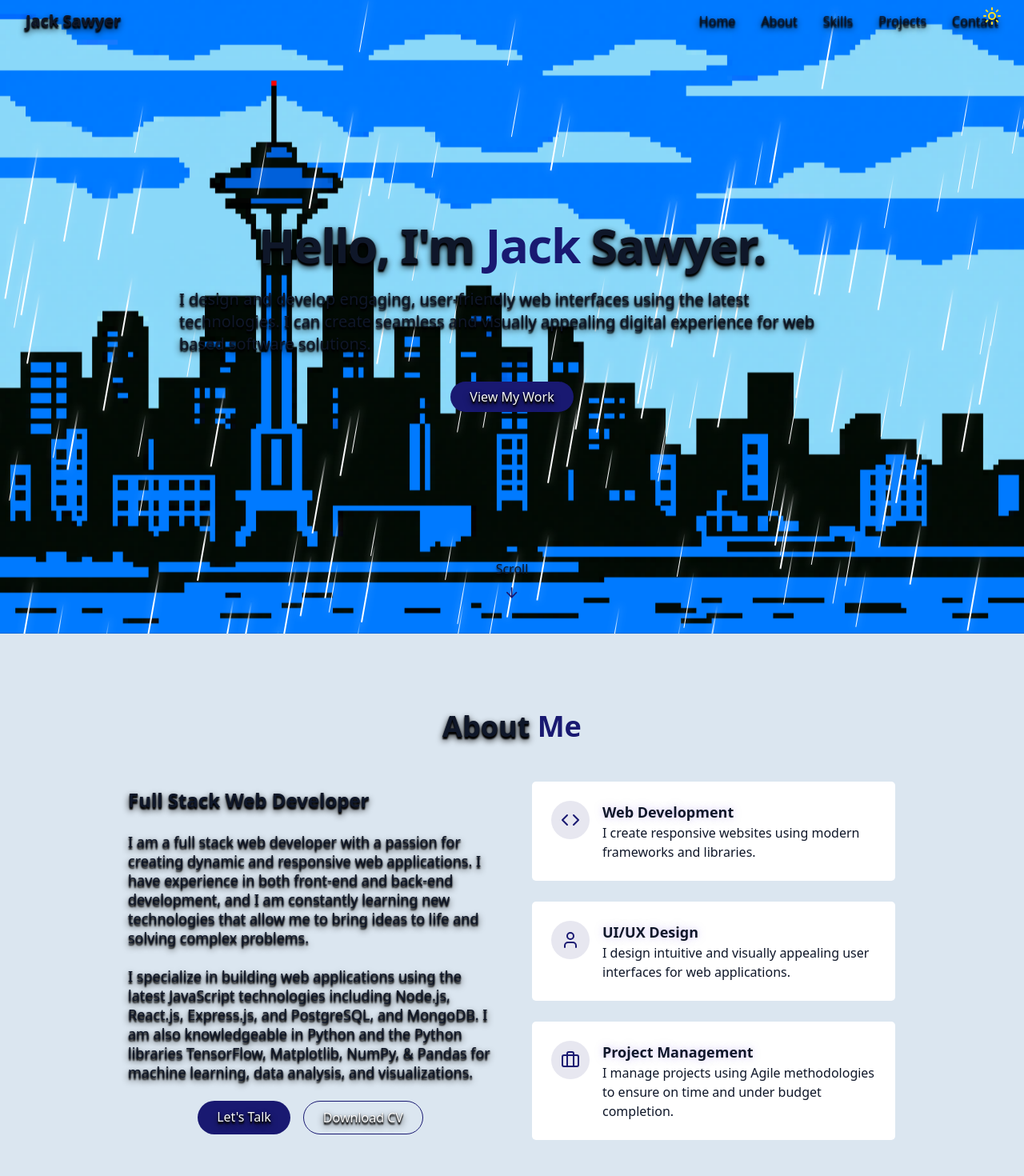
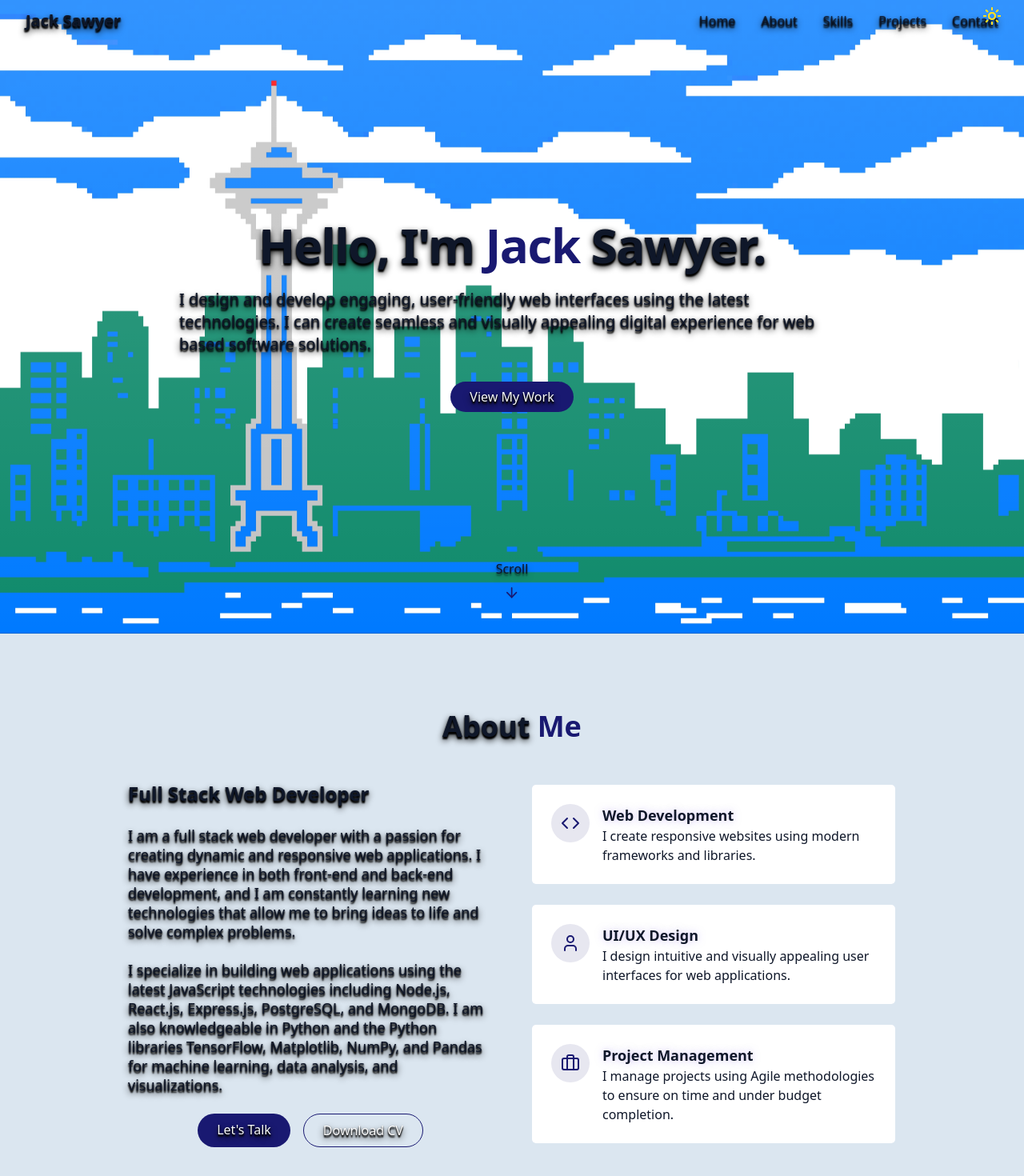
Before and after one commit to JackSawyerWATX/JMF-Portfolio-5, a React (Vite) app: page / in a window 1280 px wide. Shown: the part 8-1478 px from the top of the page at 80% size. Built offline with nearby package versions, Linux system fonts and the light colour scheme.

Commit message:
Background toggle fixed

```diff
--- a/src/App.jsx
+++ b/src/App.jsx
@@ -2,6 +2,8 @@ import { BrowserRouter, Route, Routes } from "react-router-dom";
 import { Home } from "./pages/Home";
 import { NotFound } from "./pages/NotFound";
 import { Toaster } from "./components/ui/toaster";
+import { ThemeToggle } from "./components/ThemeToggle";
+import { Background } from "./components/Background";
 
 function App() {
 
@@ -9,9 +11,11 @@ function App() {
     <>
       <Toaster />
       <BrowserRouter>
+        <Background />
+        <ThemeToggle />
         <Routes>
-                    <Route index element={<Home />}/>
-                    <Route path="*" element={<NotFound/>}/>
+          <Route index element={<Home />} />
+          <Route path="*" element={<NotFound />} />
         </Routes>
       </BrowserRouter>
     </>
--- a/src/components/AboutSection.jsx
+++ b/src/components/AboutSection.jsx
@@ -1,22 +1,23 @@
+// AboutSection.jsx
 import { Briefcase, Code, User } from "lucide-react";
 import { useEffect, useState } from "react";
+// If the PDF lives under src/assets:
+// import resumePDF from "../assets/resume.pdf";
 
 export const AboutSection = () => {
   const [isVisible, setIsVisible] = useState(false);
 
   useEffect(() => {
-    // Trigger visibility once the component mounts
-    const timer = setTimeout(() => setIsVisible(true), 100); // Slight delay for smoothness
+    const timer = setTimeout(() => setIsVisible(true), 100);
     return () => clearTimeout(timer);
   }, []);
 
   return (
-    <section>
-      <h1 id="about" className="py-24 px-4 relative">
-        {" "}
+    <section id="about" className="py-24 px-4 relative">
       <div className="container mx-auto max-w-5xl">
         <h2
-            className={`text-3xl md:text-4xl font-bold mb-12 text-center ${isVisible ? 'opacity-100' : 'opacity-0'
+          className={`text-3xl md:text-4xl font-bold mb-12 text-center ${
+            isVisible ? "opacity-100" : "opacity-0"
           }`}
         >
           <span className="text-shadow-lg/560">About</span>{" "}
@@ -25,36 +26,36 @@ export const AboutSection = () => {
 
         <div className="grid grid-cols-1 md:grid-cols-2 gap-12 items-center">
           <div className="space-y-6 text-left">
-              <h3 className="text-left text-2xl font-bold text-glow text-shadow-lg/560">Full Stack Web Developer</h3>
-              <p className="text-lg/6 text-shadow-lg/560">
-                {" "}
-                I am a full stack web developer with a passion for creating
-                dynamic and responsive web applications. I have experience
-                in both front-end and back-end development, and I am constantly
-                learning new technologies that allow me to bring ideas to
-                life and solving complex problems.
-                {" "}
+            <h3 className="text-left text-2xl font-bold text-glow text-shadow-lg/560">
+              Full Stack Web Developer
+            </h3>
+
+            <p className="text-lg leading-6 text-shadow-lg/560">
+              I am a full stack web developer with a passion for creating dynamic and responsive web
+              applications. I have experience in both front-end and back-end development, and I am
+              constantly learning new technologies that allow me to bring ideas to life and solve
+              complex problems.
             </p>
-              <p className="text-lg/6 text-shadow-lg/560">
-                I specialize in building web applications using the latest JavaScript
-                technologies including Node.js, React.js, Express.js, and PostgreSQL,
-                and MongoDB. I am also knowledgeable in Python and the Python libraries
-                TensorFlow, Matplotlib, NumPy, & Pandas for machine learning, data
-                analysis, and visualizations.
-                {" "}
+
+            <p className="text-lg leading-6 text-shadow-lg/560">
+              I specialize in building web applications using the latest JavaScript technologies
+              including Node.js, React.js, Express.js, PostgreSQL, and MongoDB. I am also
+              knowledgeable in Python and the Python libraries TensorFlow, Matplotlib, NumPy, and
+              Pandas for machine learning, data analysis, and visualizations.
             </p>
 
             <div className="flex flex-col sm:flex-row gap-4 justify-center">
-                <a
-                  href="#contact"
-                  className="cosmic-button text-shadow-lg/560">
+              <a href="#contact" className="cosmic-button text-shadow-lg/560">
                 <span>Let's Talk</span>
               </a>
 
+              {/* If file is in /public: use href="/resume.pdf" */}
               <a
                 href="src\assets\resume.pdf"
+                // href={resumePDF} // <- use this if you imported from src/assets
                 className="px-6 py-2 rounded-full border border-primary text-white hover:bg-primary/25 transition-colors duration-300 ease-in-out flex items-center justify-center gap-2 text-shadow-lg/560"
-                  download="resume.pdf">
+                download="resume.pdf"
+              >
                 Download CV
               </a>
             </div>
@@ -68,8 +69,7 @@ export const AboutSection = () => {
                 </div>
                 <div className="text-left">
                   <h4 className="font-semibold text-lg text-glow">Web Development</h4>
-                    <p text-muted-foreground>
-                      {" "}
+                  <p className="text-muted-foreground">
                     I create responsive websites using modern frameworks and libraries.
                   </p>
                 </div>
@@ -83,8 +83,7 @@ export const AboutSection = () => {
                 </div>
                 <div className="text-left">
                   <h4 className="font-semibold text-lg text-glow">UI/UX Design</h4>
-                    <p text-muted-foreground>
-                      {" "}
+                  <p className="text-muted-foreground">
                     I design intuitive and visually appealing user interfaces for web applications.
                   </p>
                 </div>
@@ -98,9 +97,9 @@ export const AboutSection = () => {
                 </div>
                 <div className="text-left">
                   <h4 className="font-semibold text-lg text-glow">Project Management</h4>
-                    <p text-muted-foreground>
-                      {" "}
-                      I manage projects using Agile methodologies to ensure on time and under budget completion.
+                  <p className="text-muted-foreground">
+                    I manage projects using Agile methodologies to ensure on time and under budget
+                    completion.
                   </p>
                 </div>
               </div>
@@ -108,7 +107,6 @@ export const AboutSection = () => {
           </div>
         </div>
       </div>
-      </h1>
     </section>
-  )
+  );
 };
--- /dev/null
+++ b/src/components/Background.jsx
@@ -0,0 +1,9 @@
+import { useDarkMode } from "../hooks/useDarkMode";
+import { StarBackground } from "./StarBackground";
+import { LightBackground } from "./LightBackground";
+
+export const Background = () => {
+  const isDark = useDarkMode();
+  console.log("Background is Dark:", isDark);
+  return isDark ? <StarBackground /> : <LightBackground />;
+};
--- /dev/null
+++ b/src/components/LightBackground.jsx
@@ -0,0 +1,20 @@
+// components/LightBackground.tsx
+export const LightBackground = () => {
+  return (
+    <div
+      className="fixed inset-0 overflow-hidden pointer-events-none z-0"
+      style={{
+        backgroundImage: 'url("projects/SeattleIn16Bit_WEBSITE_USE_LARGE - DAY.jpg")', // <-- your light image
+        backgroundSize: "cover",
+        backgroundPosition: "center center",
+        backgroundAttachment: "fixed",
+      }}
+    >
+      {/* optional soft overlay */}
+      <div
+        className="absolute inset-0"
+        style={{ background: "linear-gradient(to bottom, rgba(255,255,255,0.2), rgba(255,255,255,0.0))" }}
+      />
+    </div>
+  );
+};
--- a/src/components/ThemeToggle.jsx
+++ b/src/components/ThemeToggle.jsx
@@ -16,17 +16,21 @@ export const ThemeToggle = () => {
     }
   }, []);
 
+  // ThemeToggle.jsx (inside toggleTheme)
   const toggleTheme = () => {
     if (isDarkMode) {
-            document.documentElement.classList.remove("dark")
-            localStorage.setItem("theme", "light")
+      document.documentElement.classList.remove("dark");
+      localStorage.setItem("theme", "light");
       setIsDarkMode(false);
     } else {
-            document.documentElement.classList.add("dark")
+      document.documentElement.classList.add("dark");
       localStorage.setItem("theme", "dark");
       setIsDarkMode(true);
     }
+    // notify listeners
+    window.dispatchEvent(new Event("themechange"));
   };
+
 
   return (
     <button
--- /dev/null
+++ b/src/hooks/useDarkMode.jsx
@@ -0,0 +1,27 @@
+// src/hooks/useDarkMode.jsx
+import { useEffect, useState } from "react";
+
+export function useDarkMode() {
+  const getIsDark = () =>
+    document.documentElement.classList.contains("dark");
+
+  const [isDark, setIsDark] = useState(getIsDark);
+
+  useEffect(() => {
+    const update = () => setIsDark(getIsDark());
+
+    // React to <html class="dark"> changes
+    const mo = new MutationObserver(update);
+    mo.observe(document.documentElement, { attributes: true, attributeFilter: ["class"] });
+
+    // React to explicit themechange events
+    window.addEventListener("themechange", update);
+
+    return () => {
+      mo.disconnect();
+      window.removeEventListener("themechange", update);
+    };
+  }, []);
+
+  return isDark;
+}
--- a/src/pages/Home.jsx
+++ b/src/pages/Home.jsx
@@ -1,6 +1,6 @@
 import { Navbar } from "../components/Navbar";
 import { ThemeToggle } from "../components/ThemeToggle";
-import { StarBackground } from "../components/StarBackground";
+import { Background } from "../components/Background";
 import { HeroSection } from "../components/HeroSection";
 import { AboutSection } from "../components/AboutSection";
 import { SkillsSection } from "../components/SkillsSection";
@@ -10,21 +10,16 @@ import { Footer } from "../components/Footer";
 
 export const Home = () => {
   return <div className="min-h-screen bg-background text-foreground overflow-x-hidden">
-    {/* Theme Toggle */}
+    <Background />
     <ThemeToggle />
-    {/* Background Effects */}
-    <StarBackground />
-    {/* Navbar */}
     <Navbar />
-    {/* Main Content */}
-    <main>
+    <main className="relative z-10">
       <HeroSection />
       <AboutSection />
       <SkillsSection />
       <ProjectsSection />
       <ContactSection />
     </main>
-    {/* Footer */}
     <Footer />
   </div>
 };
```
Lines whose indentation alone changed are shown as unchanged.
